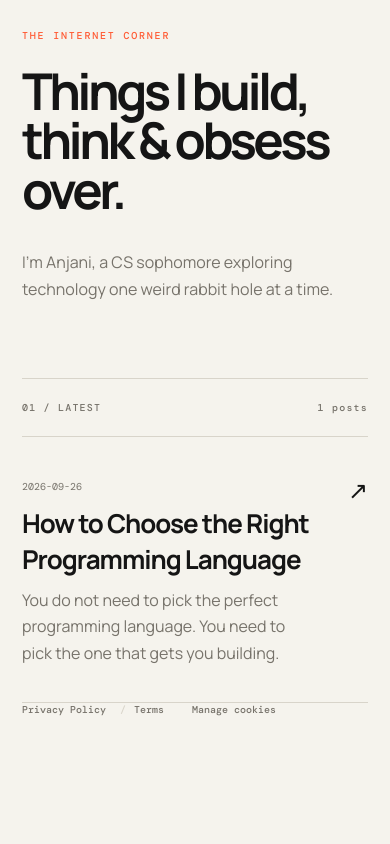
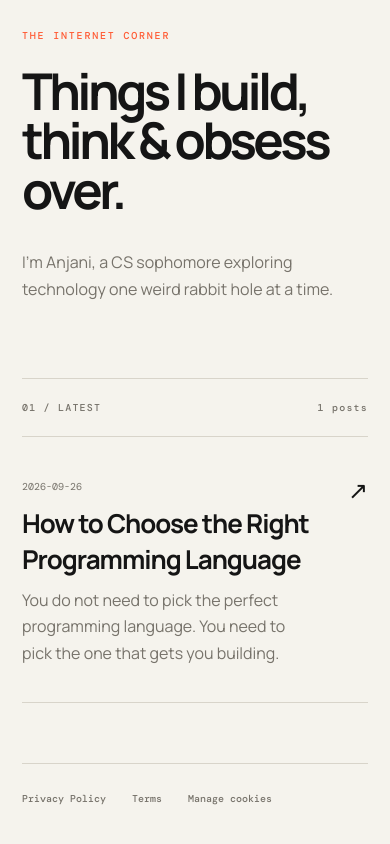
Before and after one commit to AnjaniBeesu/THE-AB-BLOGS, a Next.js app: page / in a window 390 px wide. Shown: the part 652-1496 px from the top of the page. Built offline with nearby package versions, Linux system fonts and the light colour scheme.

Commit message:
Give footer more breathing room and simplify legal footer styling

```diff
--- a/app/globals.css
+++ b/app/globals.css
@@ -36,17 +36,11 @@ a { color:inherit; text-decoration:none; }
 .links a:hover { color:var(--accent); }
 .author-footer small { color:#aaa69d; font:400 10px DM Mono,monospace; }
 
-/* Minimal legal footer, styled as part of the AB Blogs system. */
-.site-footer { padding:0 0 42px; }
-.site-footer-line { height:1px; background:var(--line); margin-bottom:24px; }
-.site-footer-inner { display:flex; align-items:center; justify-content:space-between; gap:32px; }
-.site-footer-label { color:#aaa69d; font:400 9px/1 DM Mono,monospace; letter-spacing:.14em; white-space:nowrap; }
-.site-footer nav { display:flex; align-items:center; justify-content:flex-end; flex-wrap:wrap; gap:0; }
-.site-footer nav a, .site-footer nav button { position:relative; padding:0 16px; color:var(--muted); background:none; border:0; font:500 10px/1.4 DM Mono,monospace; cursor:pointer; transition:color .2s ease; }
-.site-footer nav a:first-child { padding-left:0; }
-.site-footer nav a:hover, .site-footer nav button:hover { color:var(--accent); }
-.site-footer nav a + a::before, .site-footer nav button::before { content:"/"; position:absolute; left:0; color:var(--line); pointer-events:none; }
-.site-footer nav button { padding-right:0; }
+/* Minimal legal footer, with generous breathing room after the post list. */
+.site-footer { margin-top:80px; padding:30px 0 60px; border-top:1px solid var(--line); }
+.site-footer nav { display:flex; align-items:center; justify-content:flex-start; flex-wrap:wrap; gap:32px; }
+.site-footer nav a { color:var(--muted); font:500 10px/1.4 DM Mono,monospace; transition:color .2s ease; }
+.site-footer nav a:hover { color:var(--accent); }
 .article-shell { grid-template-columns:minmax(0,760px); }
 .article-header { height:100px; }
 .article-meta { display:flex; gap:20px; margin-top:80px; font:400 10px DM Mono,monospace; color:var(--muted); }
@@ -67,6 +61,7 @@ a { color:inherit; text-decoration:none; }
 .article-body td { padding:14px; border-bottom:1px solid var(--line); vertical-align:top; min-width:120px; }
 .article-body blockquote { margin:36px 0; padding:8px 0 8px 24px; border-left:2px solid var(--accent); color:var(--muted); }
 .article-body code { font:400 .9em DM Mono,monospace; background:#ebe8df; padding:2px 5px; }
+.legal-page { max-width:760px; margin:0 auto; padding:100px 32px; }
 @media (max-width: 900px) {
   .site-shell, .article-shell { grid-template-columns:1fr; padding:0 22px; display:block; }
   .landing-shell { display:block; width:100%; min-width:0; padding:0 22px; margin:0; }
@@ -80,13 +75,8 @@ a { color:inherit; text-decoration:none; }
   .hero { padding:70px 0 75px; }
   .hero h1 { font-size:clamp(46px,13vw,72px); }
   .post-card h2 { font-size:26px; }
-  .site-footer { padding-bottom:42px; }
-  .site-footer-inner { display:block; }
-  .site-footer-label { display:block; margin-bottom:20px; }
-  .site-footer nav { justify-content:flex-start; row-gap:14px; }
-  .site-footer nav a, .site-footer nav button { padding-left:14px; padding-right:14px; }
-  .site-footer nav a:first-child { padding-left:0; }
-  .site-footer nav a:nth-child(3)::before { display:none; }
+  .site-footer { margin-top:60px; padding:28px 0 42px; }
+  .site-footer nav { gap:18px 26px; }
   .article-meta { margin-top:55px; }
   .article-title { font-size:clamp(44px,12vw,70px); }
   .article-body p { font-size:17px; }
```
